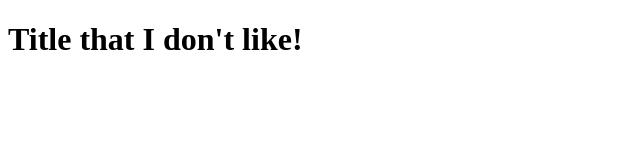
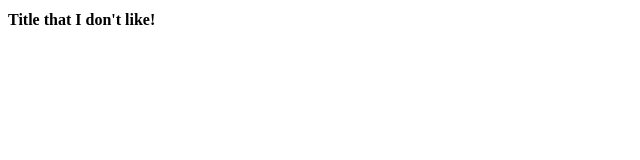
Before and after one commit to Plasnid/2601_winter2020_final, a plain HTML site: page index.html in a window 1280 px wide. Shown: the whole page, without its empty margins (0-640 px from the left). Drawn offline with Linux system fonts and the light colour scheme.

Commit message:
updated instructions

```diff
--- a/index.html
+++ b/index.html
@@ -4,6 +4,7 @@
     <meta charset="UTF-8">
     <meta name="viewport" content="width=device-width, initial-scale=1.0">
     <title>Final Test</title>
+    <link rel="stylesheet" href="style.css">
 </head>
 <body>
     <h1>Title that I don't like!</h1>
--- a/style.css
+++ b/style.css
@@ -0,0 +1,3 @@
+h1{
+    font-size: 1em;
+}
```
Also changed, not shown: script.js (+11 -6 lines).
